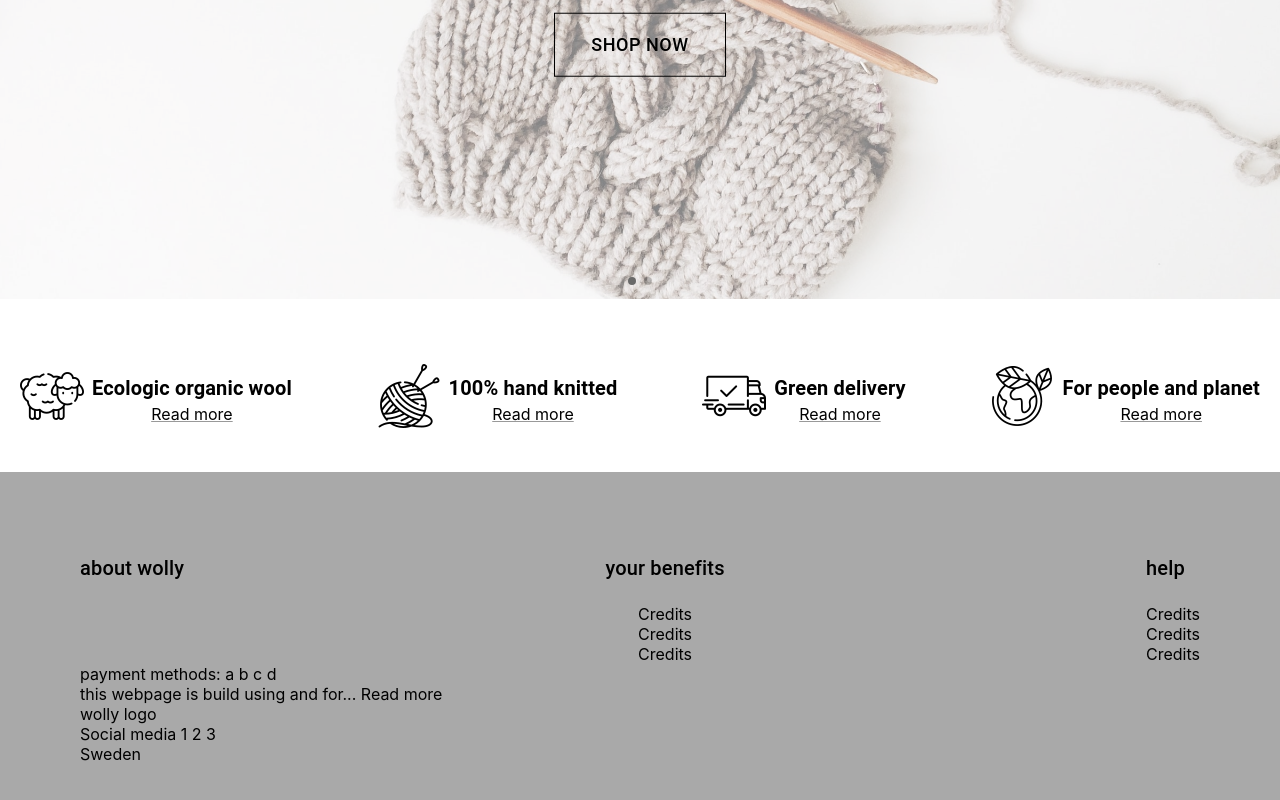
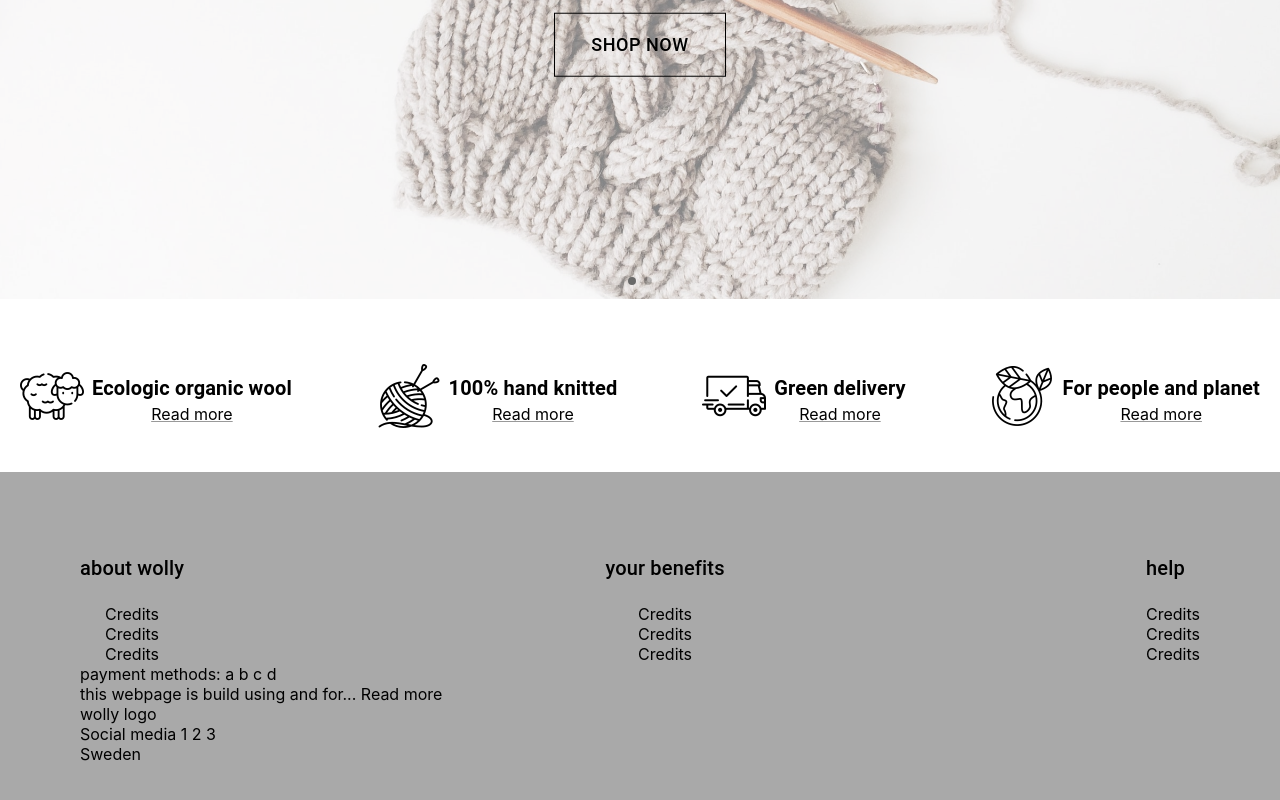
Before and after one commit to GoranAviani/react_web, a React (Create React App) app: page / in a window 1280 px wide. Shown: the part 421-1221 px from the top of the page. Built offline with nearby package versions, Linux system fonts and the light colour scheme.

Commit message:
footer improvements

```diff
--- a/src/components/Footer/Footer.js
+++ b/src/components/Footer/Footer.js
@@ -2,6 +2,7 @@ import React from "react";
 import Link from "@mui/material/Link";
 import './Footer.css'
 import Typography from "@mui/material/Typography";
+import Links from "./partials/Links";
 
 const Footer = () => {
     return (
@@ -13,6 +14,7 @@ const Footer = () => {
                             about wolly
                         </Typography>
                     </div>
+                    <Links/>
 
 
                 </div>
```
Also changed, not shown: src/components/Footer/partials/Links.js (+7 -0 lines).
